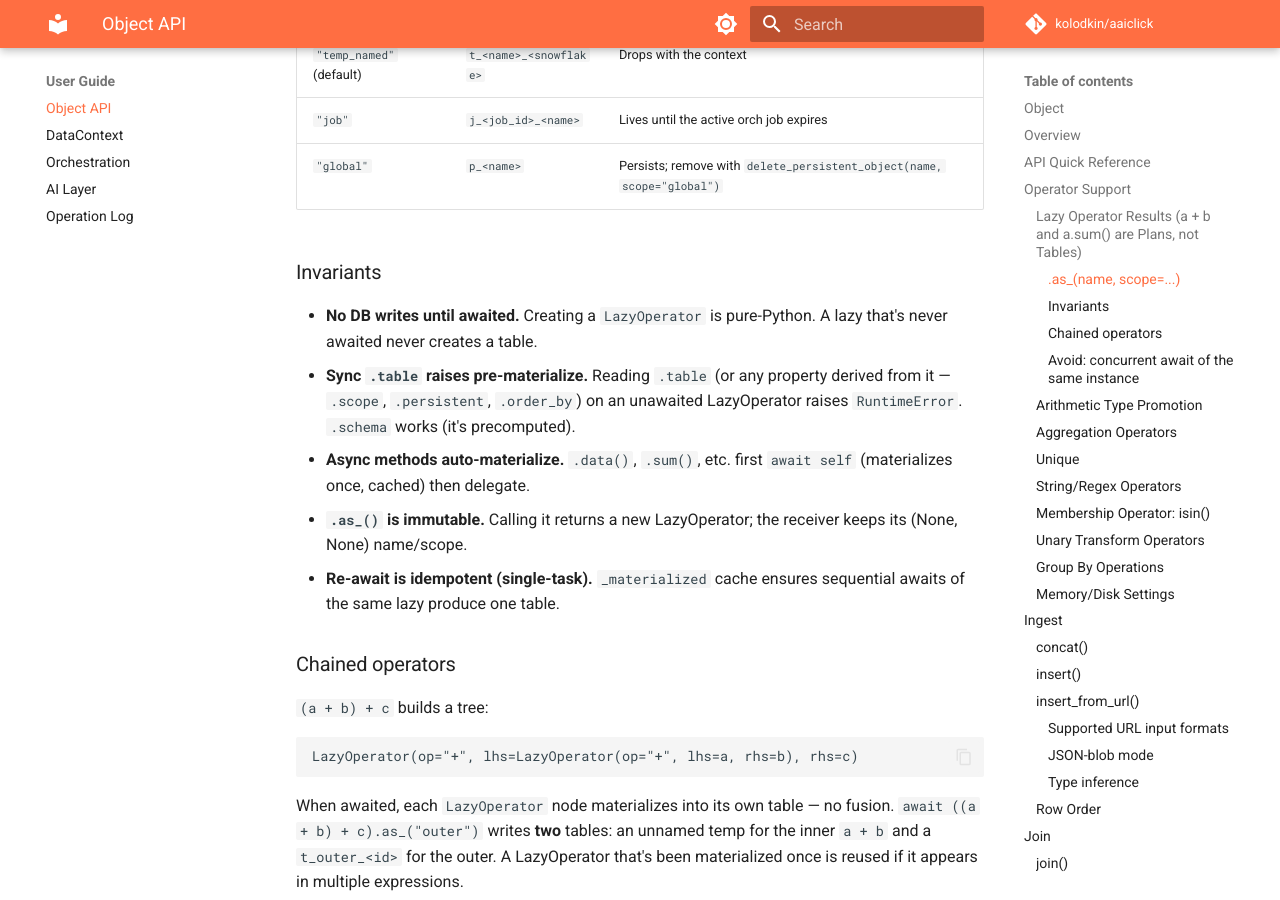
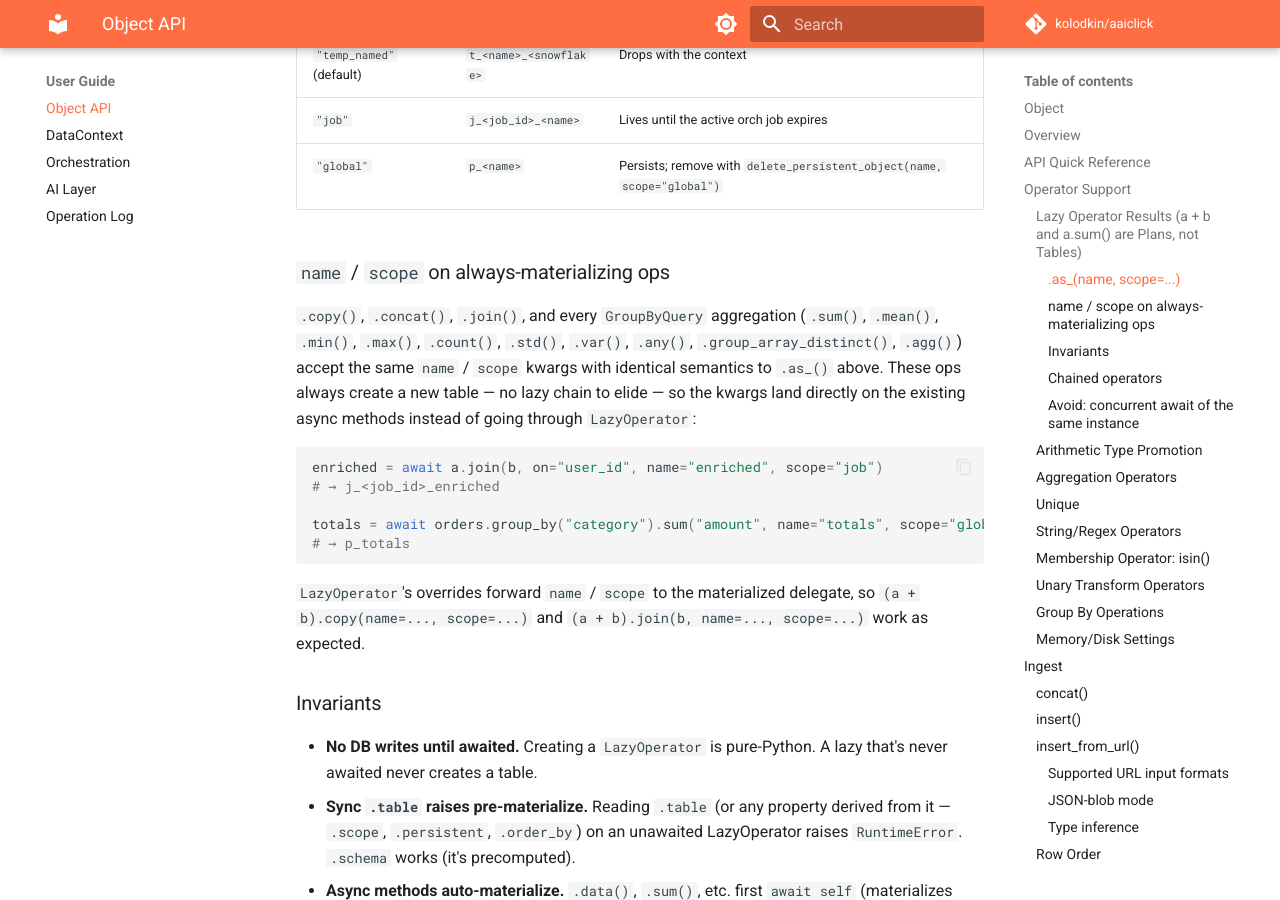
Before and after one commit to kolodkin/aaiclick, an MkDocs documentation site: the page built from docs/object.md, in a window 1280 px wide and 900 px high, scrolled down 4169 px. Built offline with MkDocs 1.6.1 and Material for MkDocs 9.7.7, drawn with Linux system fonts in a browser that asks for light colours; comment, search, counter and statistics services are not loaded.

Commit message:
docs: consolidate LazyOperator phases into object.md, drop future doc
Phase 2a + Phase 2b are both shipped, so the separate future doc has
nothing forward-looking left. Move the .copy() / .concat() / .join() /
GroupByQuery name+scope kwargs (Phase 2b) into object.md alongside the
existing .as_() section, drop the stale 'future' entry in future.md,
delete future_lazy_operator.md.

````diff
--- a/docs/object.md
+++ b/docs/object.md
@@ -98,6 +98,28 @@ Names the result table and chooses its lifetime. Returns a new `LazyOperator` (t
 | `"temp_named"` (default) | `t_<name>_<snowflake>` | Drops with the context |
 | `"job"` | `j_<job_id>_<name>` | Lives until the active orch job expires |
 | `"global"` | `p_<name>` | Persists; remove with `delete_persistent_object(name, scope="global")` |
+
+### `name` / `scope` on always-materializing ops
+
+`.copy()`, `.concat()`, `.join()`, and every `GroupByQuery` aggregation
+(`.sum()`, `.mean()`, `.min()`, `.max()`, `.count()`, `.std()`, `.var()`,
+`.any()`, `.group_array_distinct()`, `.agg()`) accept the same `name` /
+`scope` kwargs with identical semantics to `.as_()` above. These ops
+always create a new table — no lazy chain to elide — so the kwargs land
+directly on the existing async methods instead of going through
+`LazyOperator`:
+
+```python
+enriched = await a.join(b, on="user_id", name="enriched", scope="job")
+# → j_<job_id>_enriched
+
+totals = await orders.group_by("category").sum("amount", name="totals", scope="global")
+# → p_totals
+```
+
+`LazyOperator`'s overrides forward `name` / `scope` to the materialized
+delegate, so `(a + b).copy(name=..., scope=...)` and
+`(a + b).join(b, name=..., scope=...)` work as expected.
 
 ### Invariants
 
````
Also changed, not shown: docs/future.md (+0 -4 lines), docs/future_lazy_operator.md (deleted, +0 -54 lines).
